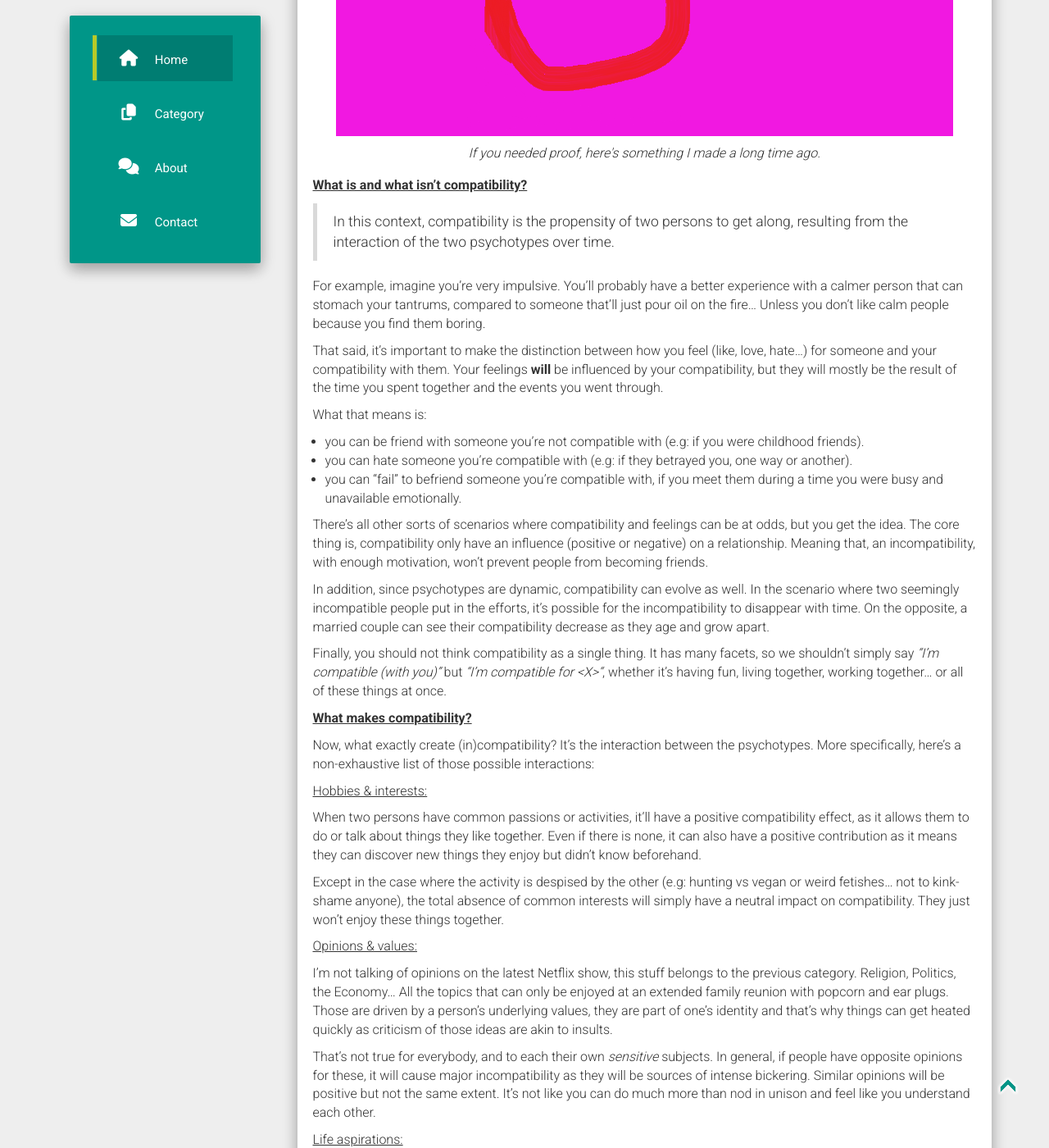
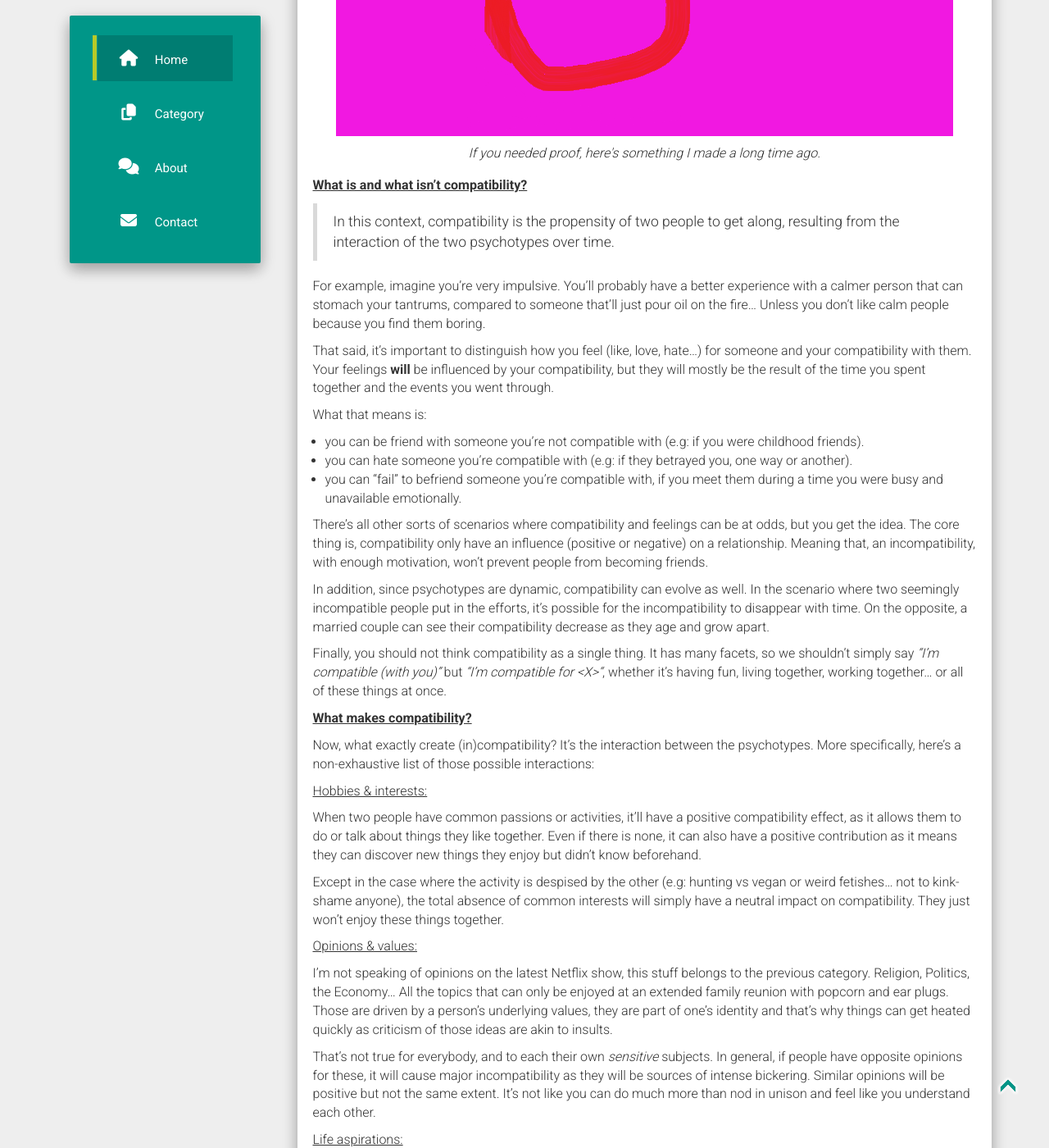
Before and after one commit to WanderingSpaceThinker/nonexistence, a Jekyll site: the page built from _posts/2021-10-31-Human-compatibility.md, in a window 1280 px wide and 1400 px high, scrolled down 807 px. Shown: the whole window at 82% size. Built offline with Jekyll 4.4.1, drawn with Linux system fonts in a browser that asks for light colours; nearby versions of some CDN libraries; comment, search, counter and statistics services are not loaded; some of the changed text lies outside the part shown.

Commit message:
chore: update post

```diff
--- a/_posts/2021-10-31-Human-compatibility.md
+++ b/_posts/2021-10-31-Human-compatibility.md
@@ -11,7 +11,7 @@
  - image_path: /static/posts_img/messy_room.jpg
 ---
 
-Last time we talked about how we could attribute a color to our mind. Now that we have that, we can talk about those colors *interact* with each other. Because, just like some colors don't match really well together, some people won't get along.
+Last time we talked about how we could attribute a color to our mind. Now that we have that, we can talk about how those colors *interact* with each other. Because, just like some colors don't match really well together, some people won't get along.
 
 Have you ever met someone and knew that you'll never get along? Or maybe the contrary, you knew you'll become best friends instantly? Of course, there is all the middle cases like that person that made you felt uncomfortable without understanding why or that one that you tolerate, but only for short periods of time.
 
@@ -22,11 +22,11 @@
 
 <ins>**What is and what isn't compatibility?**</ins>
 
-> In this context, compatibility is the propensity of two persons to get along, resulting from the interaction of the two psychotypes over time.
+> In this context, compatibility is the propensity of two people to get along, resulting from the interaction of the two psychotypes over time.
 
 For example, imagine you're very impulsive. You'll probably have a better experience with a calmer person that can stomach your tantrums, compared to someone that'll just pour oil on the fire... Unless you don't like calm people because you find them boring.
 
-That said, it's important to make the distinction between how you feel (like, love, hate...) for someone and your compatibility with them. Your feelings **will** be influenced by your compatibility, but they will mostly be the result of the time you spent together and the events you went through.
+That said, it's important to distinguish how you feel (like, love, hate...) for someone and your compatibility with them. Your feelings **will** be influenced by your compatibility, but they will mostly be the result of the time you spent together and the events you went through.
 
 What that means is:
 * you can be friend with someone you're not compatible with (e.g: if you were childhood friends).
@@ -45,13 +45,13 @@
 
 <ins>Hobbies & interests:</ins>
 
-When two persons have common passions or activities, it'll have a positive compatibility effect, as it allows them to do or talk about things they like together. Even if there is none, it can also have a positive contribution as it means they can discover new things they enjoy but didn't know beforehand.
+When two people have common passions or activities, it'll have a positive compatibility effect, as it allows them to do or talk about things they like together. Even if there is none, it can also have a positive contribution as it means they can discover new things they enjoy but didn't know beforehand.
 
 Except in the case where the activity is despised by the other (e.g: hunting vs vegan or weird fetishes... not to kink-shame anyone), the total absence of common interests will simply have a neutral impact on compatibility. They just won't enjoy these things together.
 
 <ins>Opinions & values:</ins>
 
-I'm not talking of opinions on the latest Netflix show, this stuff belongs to the previous category. Religion, Politics, the Economy... All the topics that can only be enjoyed at an extended family reunion with popcorn and ear plugs.
+I'm not speaking of opinions on the latest Netflix show, this stuff belongs to the previous category. Religion, Politics, the Economy... All the topics that can only be enjoyed at an extended family reunion with popcorn and ear plugs.
 Those are driven by a person's underlying values, they are part of one's identity and that's why things can get heated quickly as criticism of those ideas are akin to insults.
 
 That's not true for everybody, and to each their own *sensitive* subjects. In general, if people have opposite opinions for these, it will cause major incompatibility as they will be sources of intense bickering. Similar opinions will be positive but not the same extent. It's not like you can do much more than nod in unison and feel like you understand each other.
```
Also changed, not shown: other parts of _posts/2021-10-31-Human-compatibility.md (+1 -1 lines).
